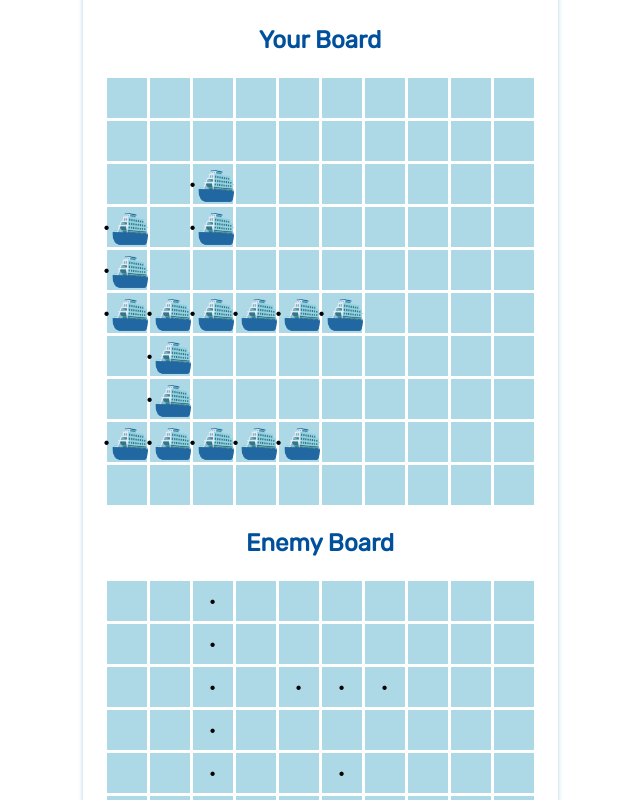
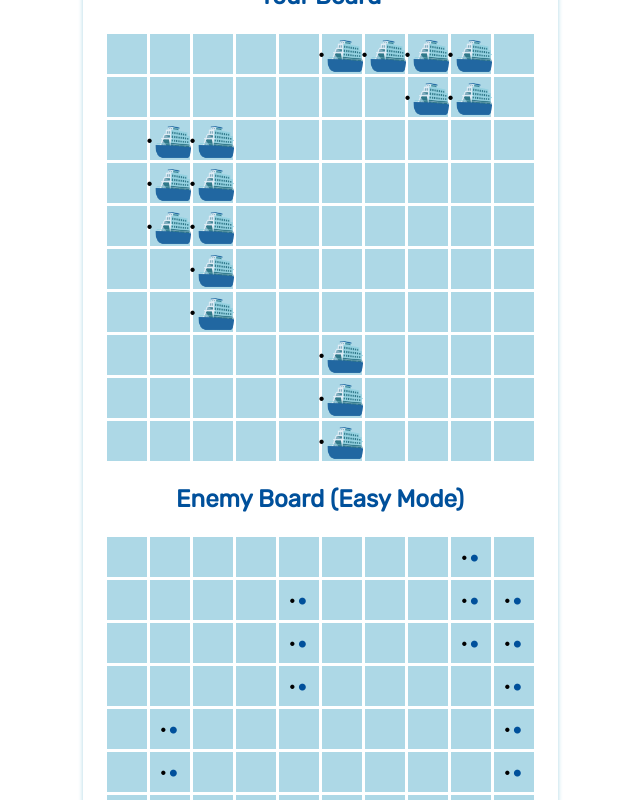
Before and after one commit to Tantantan-py/CS5610_Web_Dev, a React (Vite) app in the folder project2_xu_tan/: page /game/easy in a window 1280 px wide. Shown: the part 500-1300 px from the top of the page, without its empty margins (320-960 px from the left). Built offline with nearby package versions, Linux system fonts and the light colour scheme.

Commit message:
fully implemented easy and normal mode game

```diff
--- a/project2_xu_tan/src/App.jsx
+++ b/project2_xu_tan/src/App.jsx
@@ -78,12 +78,10 @@ function App() {
         </nav>
       </header>
 
-      {/* Ensure full-width container below the header */}
       <div className="main-container">
         <Routes>
           <Route path="/" element={<HomePage />} />
-          <Route path="/game/normal" element={<Game />} />
-          <Route path="/game/easy" element={<Game />} />
+          <Route path="/game/:mode" element={<Game />} />
           <Route path="/rules" element={<Rules />} />
           <Route path="/highscores" element={<HighScores />} />
         </Routes>
--- a/project2_xu_tan/src/pages/Game.jsx
+++ b/project2_xu_tan/src/pages/Game.jsx
@@ -14,13 +14,11 @@ function placeShips(board) {
   for (let size of SHIP_SIZES) {
     let placed = false;
     while (!placed) {
-      // Randomly choose horizontal (true) or vertical (false) orientation.
       const horizontal = Math.random() < 0.5;
       if (horizontal) {
         const row = Math.floor(Math.random() * 10);
         const col = Math.floor(Math.random() * (10 - size + 1));
         let canPlace = true;
-        // Check if all cells in this row segment are empty.
         for (let i = 0; i < size; i++) {
           if (newBoard[row * 10 + col + i] === "ship") {
             canPlace = false;
@@ -37,7 +35,6 @@ function placeShips(board) {
         const col = Math.floor(Math.random() * 10);
         const row = Math.floor(Math.random() * (10 - size + 1));
         let canPlace = true;
-        // Check if all cells in this column segment are empty.
         for (let i = 0; i < size; i++) {
           if (newBoard[(row + i) * 10 + col] === "ship") {
             canPlace = false;
@@ -57,7 +54,6 @@ function placeShips(board) {
 }
 
 function checkVictory(board) {
-  // A board is "cleared" when no cell still contains a ship.
   return board.indexOf("ship") === -1;
 }
 
@@ -71,8 +67,12 @@ function formatTime(seconds) {
 
 function Game() {
   const { mode } = useParams();
-  // gameMode will be "normal" or "easy" (free play). Default to normal if not provided.
+  // Debugging: log the mode from the URL
+  // console.log("Game mode from URL:", mode);
+  // gameMode will be "normal" or "easy" (free play).
   const gameMode = mode ? mode.toLowerCase() : "normal";
+  // Debugging: log the resolved gameMode
+  // console.log("Resolved gameMode:", gameMode);
 
   const [playerBoard, setPlayerBoard] = useState([]);
   const [enemyBoard, setEnemyBoard] = useState([]);
@@ -82,16 +82,33 @@ function Game() {
   const [winner, setWinner] = useState("");
   const [timeElapsed, setTimeElapsed] = useState(0);
 
-  // Initialize boards on component mount.
-  useEffect(() => {
+  const restartGame = () => {
+    setGameOver(false);
+    setWinner("");
+    setMessage("Your turn");
+    setCurrentTurn("player");
+    setTimeElapsed(0);
     const initPlayerBoard = placeShips(createEmptyBoard());
     const initEnemyBoard = placeShips(createEmptyBoard());
     setPlayerBoard(initPlayerBoard);
     setEnemyBoard(initEnemyBoard);
-  }, []);
+  };
 
-  // Check victory conditions whenever boards update.
+  // update title
   useEffect(() => {
+    restartGame();
+    document.title = `Battleship - ${
+      gameMode === "normal"
+        ? "Normal Game"
+        : gameMode === "easy"
+        ? "Free Play"
+        : "Play Game"
+    }`;
+  }, [gameMode]);
+
+  // Check victory
+  useEffect(() => {
+    if (playerBoard.length !== 100 || enemyBoard.length !== 100) return;
     if (checkVictory(enemyBoard)) {
       setWinner("Player");
       setGameOver(true);
@@ -101,7 +118,7 @@ function Game() {
     }
   }, [playerBoard, enemyBoard, gameMode]);
 
-  // Timer: update every second unless the game is over.
+  // Timer
   useEffect(() => {
     if (gameOver) return;
     const timerId = setInterval(() => {
@@ -112,7 +129,6 @@ function Game() {
 
   const handleEnemyCellClick = (index) => {
     if (gameOver || currentTurn !== "player") return;
-    // Prevent clicking a cell that's already been fired upon.
     if (enemyBoard[index] === "hit" || enemyBoard[index] === "miss") return;
 
     const newEnemyBoard = [...enemyBoard];
@@ -125,22 +141,20 @@ function Game() {
     }
     setEnemyBoard(newEnemyBoard);
 
-    if (gameMode === "normal") {
-      // Normal mode: switch turn to AI.
     setCurrentTurn("ai");
     setTimeout(aiTurn, 1000);
-    }
-    // In easy mode, no AI turn; remain on player's turn.
   };
 
   const aiTurn = () => {
     if (gameOver) return;
-    // Find available indices on the player's board.
     const availableIndices = [];
     playerBoard.forEach((cell, index) => {
-      if (cell !== "hit" && cell !== "miss") availableIndices.push(index);
+      if (cell !== "hit" && cell !== "miss") {
+        availableIndices.push(index);
+      }
     });
     if (availableIndices.length === 0) return;
+
     const randomIndex =
       availableIndices[Math.floor(Math.random() * availableIndices.length)];
     const newPlayerBoard = [...playerBoard];
@@ -155,36 +169,28 @@ function Game() {
     setCurrentTurn("player");
   };
 
-  const restartGame = () => {
-    setGameOver(false);
-    setWinner("");
-    setMessage("Your turn");
-    setCurrentTurn("player");
-    setTimeElapsed(0);
-    const initPlayerBoard = placeShips(createEmptyBoard());
-    const initEnemyBoard = placeShips(createEmptyBoard());
-    setPlayerBoard(initPlayerBoard);
-    setEnemyBoard(initEnemyBoard);
-  };
-
-  // Render helpers.
   const renderPlayerCell = (cell) => {
     if (cell === "hit") return "✔";
     if (cell === "miss") return "X";
-    if (cell === "ship") return "⛴️"; // Show your own ships.
+    if (cell === "ship") return "⛴️";
     return "";
   };
 
-  const renderEnemyCell = (cell) => {
-    if (cell === "hit") return "✔";
-    if (cell === "miss") return "X";
-    // In both game modes, enemy ships remain hidden until hit.
-    return "";
-  };
+  function getEnemyCellProps(cell) {
+    if (cell === "hit") return { display: "✔", className: "hit" };
+    if (cell === "miss") return { display: "X", className: "miss" };
+    if (cell === "ship") {
+      if (gameMode === "easy") {
+        return { display: "•", className: "ship" }; // show ship with a dot
+      } else {
+        return { display: "", className: "" }; // hide in normal mode
+      }
+    }
+    return { display: "", className: "" };
+  }
 
   return (
     <main className="game-main-container">
-      {/* Top header with Game Over message, Reset button, and Timer */}
       <div className="game-header">
         {gameOver && <h1>Game over! {winner} Won!</h1>}
         <button onClick={restartGame}>Reset</button>
@@ -193,9 +199,6 @@ function Game() {
 
       <p>{message}</p>
 
-      {/* In normal mode, display the player's board */}
-      {gameMode === "normal" && (
-        <>
       <h2>Your Board</h2>
       <div className="game-board player-board">
         {playerBoard.map((cell, index) => (
@@ -204,22 +207,21 @@ function Game() {
           </div>
         ))}
       </div>
-        </>
-      )}
 
-      {/* Always show the enemy board.
-          In "easy" (free play) mode, add a note in the heading. */}
-      <h2>Enemy Board {gameMode === "easy" && "(Free Play)"}</h2>
+      <h2>Enemy Board {gameMode === "easy" && "(Easy Mode)"}</h2>
       <div className="game-board enemy-board">
-        {enemyBoard.map((cell, index) => (
+        {enemyBoard.map((cell, index) => {
+          const { display, className } = getEnemyCellProps(cell);
+          return (
             <div
               key={index}
-            className={`cell ${cell}`}
+              className={`cell ${className}`}
               onClick={() => handleEnemyCellClick(index)}
             >
-            {renderEnemyCell(cell)}
+              {display}
             </div>
-        ))}
+          );
+        })}
       </div>
     </main>
   );
```
Lines whose indentation alone changed are shown as unchanged.
